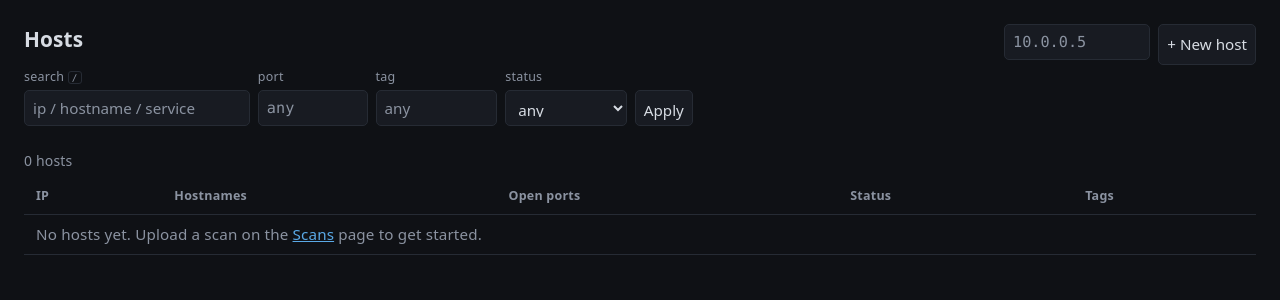
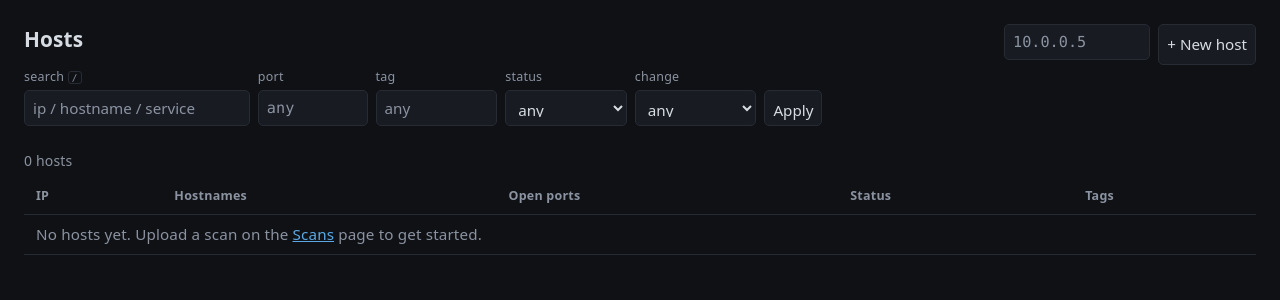
Before and after one commit to g4laad/penrecon, a FastAPI app: template src/penrecon/web/templates/index.html in a window 1280 px wide. Shown: the part 58-358 px from the top of the page. Run offline with FastAPI, Linux system fonts and the light colour scheme; the template is opened without the code that fills it, so the values that code supplies are empty; parts of the project's set-up code (start-up, migrations or seed data) failed here and were passed over.

Commit message:
feat(hosts): filter by change (new / changed)
The list already marked new/changed hosts per row, but there was no way to
reduce the list to just those — on a large scan you'd eyeball the 6ch marker
column on every row to find the few that moved. Turn "change is the story"
from spottable into actionable.

- Add a `change` control (any / new / changed) to the filter form, alongside
  the existing port/tag/status filters.
- filter_hosts gains a `change` clause; HostRow.change was already populated,
  so this is one predicate. Composes with the other filters and the sort, and
  rides the existing submit-only GET (URL state, "N of M · clear filters").
- _host_table.html: fold `change` into the any-filter check driving the count
  denominator, the clear-filters link, and the "no matches" empty state.

```diff
--- a/src/penrecon/queries.py
+++ b/src/penrecon/queries.py
@@ -239,6 +239,7 @@ def filter_hosts(
     port: int | None = None,
     tag: str = "",
     status: str = "",
+    change: str = "",
 ) -> list[HostRow]:
     out = rows
     if q:
@@ -256,6 +257,8 @@ def filter_hosts(
         out = [r for r in out if tag in r.tags]
     if status:
         out = [r for r in out if r.status == status]
+    if change:  # "new" | "changed" — isolate what moved since the last scan
+        out = [r for r in out if r.change == change]
     return out
 
 
--- a/src/penrecon/web/app.py
+++ b/src/penrecon/web/app.py
@@ -53,6 +53,7 @@ def index(
     port: str = "",  # str, not int|None: the form submits an empty port= which 422s an int
     tag: str = "",
     status: str = "",
+    change: str = "",  # "" | "new" | "changed" — filter to hosts that moved since last scan
     sort: str = "ip",
     dir: str = "",  # sort direction; empty falls back to the column's natural default
     session: Session = Depends(get_session),
@@ -60,10 +61,12 @@ def index(
     port_val = int(port) if port.strip().isdigit() else None
     direction = dir if dir in ("asc", "desc") else queries.SORT_DEFAULT_DIR.get(sort, "asc")
     all_rows = queries.host_rows(session)
-    rows = queries.filter_hosts(all_rows, q=q, port=port_val, tag=tag, status=status)
+    rows = queries.filter_hosts(
+        all_rows, q=q, port=port_val, tag=tag, status=status, change=change
+    )
     rows = queries.sort_hosts(rows, sort, direction)
     ctx = {"request": request, "rows": rows, "total": len(all_rows),
-           "q": q, "port": port, "tag": tag, "status": status,
+           "q": q, "port": port, "tag": tag, "status": status, "change": change,
            "sort": sort, "direction": direction, "statuses": list(Status)}
     tpl = "_host_table.html" if _is_htmx(request) else "index.html"
     return templates.TemplateResponse(request, tpl, ctx)
--- a/src/penrecon/web/templates/_host_table.html
+++ b/src/penrecon/web/templates/_host_table.html
@@ -1,5 +1,6 @@
 {% set n = rows | length %}
-{% set filtered = (q or port or tag or status) and n != total %}
+{% set any_filter = q or port or tag or status or change %}
+{% set filtered = any_filter and n != total %}
 {%- set base = "q=" ~ (q|urlencode) ~ "&port=" ~ (port|urlencode) ~ "&tag=" ~ (tag|urlencode) ~ "&status=" ~ (status|urlencode) -%}
 {% macro sort_th(label, col, default_dir) -%}
   {%- set active = sort == col -%}
@@ -10,7 +11,7 @@
        hx-swap="innerHTML transition:true swap:120ms">{{ label }}<span class="caret" aria-hidden="true">{{ ('▴' if direction == 'asc' else '▾') if active else '' }}</span></a>
   </th>
 {%- endmacro %}
-<p class="count">{{ n }}{% if filtered %} of {{ total }}{% endif %} host{{ '' if (total if filtered else n) == 1 else 's' }}{% if q or port or tag or status %} · <a class="clear" href="/?sort={{ sort }}&amp;dir={{ direction }}">clear filters</a>{% endif %}</p>
+<p class="count">{{ n }}{% if filtered %} of {{ total }}{% endif %} host{{ '' if (total if filtered else n) == 1 else 's' }}{% if any_filter %} · <a class="clear" href="/?sort={{ sort }}&amp;dir={{ direction }}">clear filters</a>{% endif %}</p>
 <table data-sort="{{ sort }}" data-dir="{{ direction }}">
   <thead>
     <tr>{{ sort_th('IP', 'ip', 'asc') }}<th>Hostnames</th>{{ sort_th('Open ports', 'ports', 'desc') }}{{ sort_th('Status', 'status', 'asc') }}<th>Tags</th></tr>
@@ -36,7 +37,7 @@
       <td>{% for t in r.tags %}<span class="tag">{{ t }}</span>{% endfor %}</td>
     </tr>
     {% else %}
-    {% if q or port or tag or status %}
+    {% if any_filter %}
     <tr><td colspan="5" class="empty">No hosts match these filters. <a href="/">Clear filters</a>.</td></tr>
     {% else %}
     <tr><td colspan="5" class="empty">No hosts yet. Upload a scan on the <a href="/scans">Scans</a> page to get started.</td></tr>
--- a/src/penrecon/web/templates/index.html
+++ b/src/penrecon/web/templates/index.html
@@ -21,6 +21,12 @@
     <select name="status">
       <option value="">any</option>
       {% for s in statuses %}<option value="{{ s.value }}" {{ 'selected' if status==s.value }}>{{ s.value }}</option>{% endfor %}
+    </select></label>
+  <label class="field"><span>change</span>
+    <select name="change">
+      <option value="">any</option>
+      <option value="new" {{ 'selected' if change=='new' }}>new</option>
+      <option value="changed" {{ 'selected' if change=='changed' }}>changed</option>
     </select></label>
   <input type="hidden" name="sort" value="{{ sort }}">
   <input type="hidden" name="dir" value="{{ direction }}">{# hidden so a filter submit keeps the active sort #}
```
Also changed, not shown: tests/test_sort.py (+11 -3 lines).
